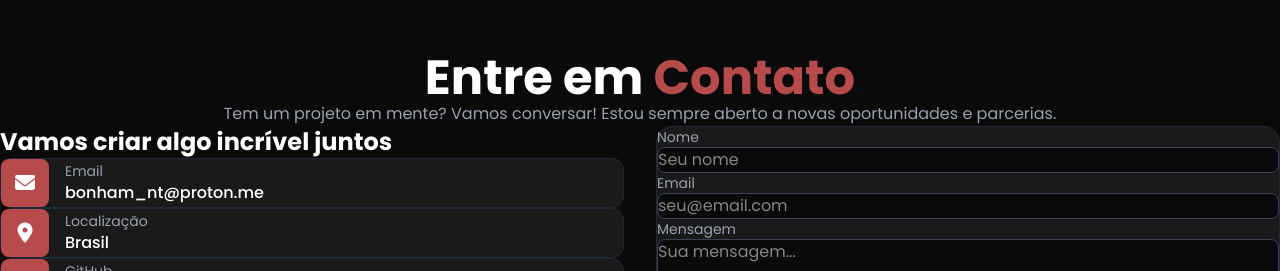
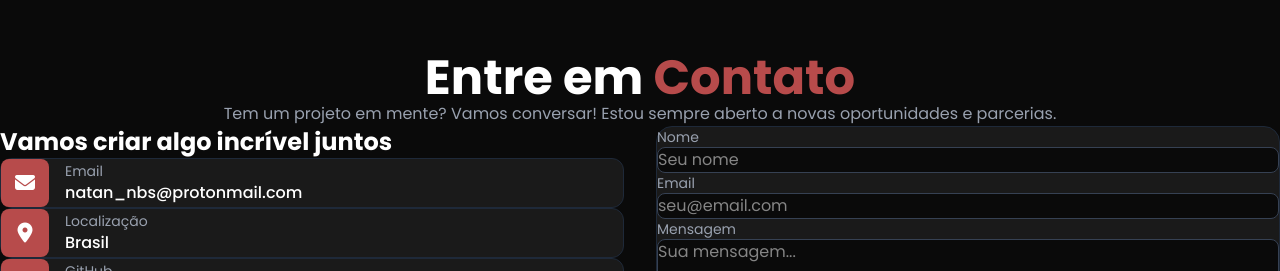
Before and after one commit to natanbs-dev/natanbs-dev-portifolio, a React (Vite) app: page / in a window 1280 px wide. Shown: the part 4183-4454 px from the top of the page. Built offline with nearby package versions, Linux system fonts and the light colour scheme.

Commit message:
edit: email funcional

```diff
--- a/src/App.tsx
+++ b/src/App.tsx
@@ -207,7 +207,7 @@
               <i className="fa-brands fa-github"></i>
             </a>
             {/* <a
-              href="bonham_nt@proton.me"
+              href="natan_nbs@protonmail.com"
               className="w-12 h-12 flex items-center justify-center border-2 border-[#b74b4b] text-[#b74b4b] rounded-full text-xl transition-all duration-300 hover:bg-[#b74b4b] hover:text-black hover:scale-110 hover:-translate-y-1 hover:shadow-[0_0_25px_#b74b4b]"
             >
               <i className="fa-solid fa-envelope"></i>
@@ -541,7 +541,7 @@
                 </div>
                 <div>
                   <p className="text-gray-400 text-sm">Email</p>
-                  <p className="font-medium">bonham_nt@proton.me</p>
+                  <p className="font-medium">natan_nbs@protonmail.com</p>
                 </div>
               </div>
 
```
